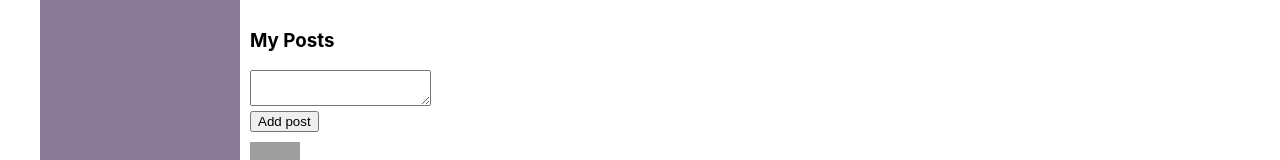
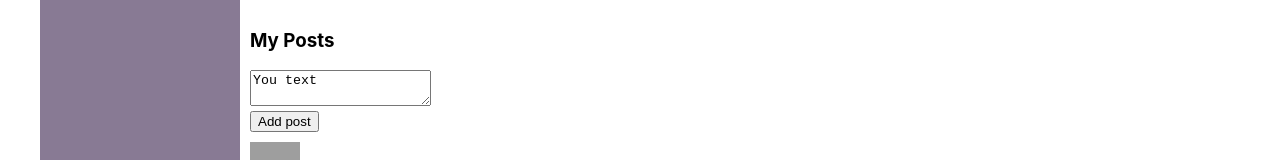
Before and after one commit to IhorKonan/reactSocialNetwork, a React (Create React App) app: page /profile in a window 1280 px wide. Shown: the part 854-1014 px from the top of the page. Built offline with nearby package versions, Linux system fonts and the light colour scheme; grey boxes are pictures that could not be loaded.

Commit message:
redux / FLUX

```diff
--- a/src/App.js
+++ b/src/App.js
@@ -1,6 +1,6 @@
 import React from 'react';
 import './App.css';
-import {BrowserRouter, Route} from 'react-router-dom';
+import { Route } from 'react-router-dom';
 import Dialogs from './comoponents/dialogs/Dialogs';
 import Header from './comoponents/header/Header';
 import Navbar from './comoponents/navbar/Navbar';
@@ -12,21 +12,19 @@ import Settings from './comoponents/settings/Settings';
 
 
 
-const App = () => {
+const App = (props) => {
   return(
-      <BrowserRouter>
         <div className='app-wraper'>
           <Header />
           <Navbar />
           <div className='app-wrapper-content'>
-              <Route path='/profile' render={ () => <Profile />} />
-              <Route path='/dialogs' render={ () => <Dialogs />} />
+              <Route path='/profile' render={ () => <Profile profilePage={props.state.profilePage} addPost={props.addPost} updateNewPostText={props.updateNewPostText}/>} />
+              <Route path='/dialogs' render={ () => <Dialogs state={props.state.dialogsPage}/>} />
               <Route path='/news' render={ () => <News />} />
               <Route path='/music' render={ () => <Music />} />
               <Route path='/settings' render={ () => <Settings />} />
           </div>
         </div>
-      </BrowserRouter>
   );
 }
 
--- a/src/comoponents/dialogs/Dialogs.jsx
+++ b/src/comoponents/dialogs/Dialogs.jsx
@@ -5,25 +5,8 @@ import Message from './message/Message';
 
 const Dialogs = (props) => {
 
-    let dialogsData = [
-        {id:1, name:'Ihor'},
-        {id:2, name:'Sveta'},
-        {id:3, name:'Viktor'},
-        {id:4, name:'Andrey'},
-        {id:5, name:'Katya'},
-        {id:6, name:'Valery'},
-    ]
-    let messageseData = [
-        {id:1, message:'Hi'},
-        {id:2, message:'How are you?'},
-        {id:3, message:'Yo'},
-        {id:4, message:'Hello'},
-        {id:5, message:'Where you?'},
-        {id:6, message:'How much?'},
-    ]
-
-    let dialogsElements = dialogsData.map(d => <DialogsItem name={d.name} id={d.id}/>);
-    let messagesElements = messageseData.map(m => <Message message={m.message} />)
+    let dialogsElements = props.state.dialogs.map(d => <DialogsItem name={d.name} id={d.id}/>);
+    let messagesElements = props.state.messages.map(m => <Message message={m.message} />)
 
     return (
         <div className={s.dialogs}>
--- a/src/comoponents/profile/Profile.jsx
+++ b/src/comoponents/profile/Profile.jsx
@@ -3,11 +3,11 @@ import MyPost from './mypost/MyPost';
 import s from './Profile.module.css'
 import Profileinfo from './profileinfo/Profileinfo';
 
-const Profile = () => {
+const Profile = (props) => {
   return (
     <div>
       <Profileinfo />
-      <MyPost />
+      <MyPost posts={props.profilePage.posts} newPostText={props.profilePage.newPostText} addPost={props.addPost} updateNewPostText={props.updateNewPostText}/>
     </div>
   );
 }
--- a/src/comoponents/profile/mypost/MyPost.jsx
+++ b/src/comoponents/profile/mypost/MyPost.jsx
@@ -2,25 +2,29 @@ import React from 'react';
 import s from './MyPost.module.css'
 import Post from './post/Post';
 
-const MyPost = () => {
+const MyPost = (props) => {
 
-  let postsDatas = [
-    {id:1, message:'Hi, how are you?', likeCount: 12},
-    {id:2, message:"Guitar HERO!!", likeCount: 25},
-    {id:2, message:"It's my second post", likeCount: 11},
-    {id:2, message:"It's my first post", likeCount: 16},
-  ]
-  let postsElements = postsDatas.map(p => <Post message={p.message} likeCount={p.likeCount} />)
+  let postsElements = props.posts.map(p => <Post message={p.message} likeCount={p.likeCount} />)
+  let newPostElement = React.createRef();
+
+  let addPost = () => {
+    props.addPost();
+  }
+
+  let onPostChange = () => {
+    let text = newPostElement.current.value;
+    props.updateNewPostText(text);
+  }
 
   return (
     <div className={s.postsBlocks}>
       <h3>My Posts</h3>
       <div>
         <div>
-          <textarea></textarea>
+          <textarea ref={newPostElement} value={props.newPostText} onChange={onPostChange}></textarea>
         </div>
         <div>
-         <button>Add post</button>
+         <button onClick={ addPost }>Add post</button>
         </div>
       </div>
       <div className={s.posts}>
--- a/src/index.js
+++ b/src/index.js
@@ -1,38 +1,6 @@
-import React from 'react';
-import ReactDOM from 'react-dom';
-import './index.css';
-import App from './App';
+import { rerenderEntireTree } from './render';
 import reportWebVitals from './reportWebVitals';
+import state from './redux/state.js';
 
-
-let dialogsData = [
-  {id:1, name:'Ihor'},
-  {id:2, name:'Sveta'},
-  {id:3, name:'Viktor'},
-  {id:4, name:'Andrey'},
-  {id:5, name:'Katya'},
-  {id:6, name:'Valery'},
-]
-let messageseData = [
-  {id:1, message:'Hi'},
-  {id:2, message:'How are you?'},
-  {id:3, message:'Yo'},
-  {id:4, message:'Hello'},
-  {id:5, message:'Where you?'},
-  {id:6, message:'How much?'},
-]
-let postsDatas = [
-  {id:1, message:'Hi, how are you?', likeCount: 12},
-  {id:2, message:"Guitar HERO!!", likeCount: 25},
-  {id:2, message:"It's my second post", likeCount: 11},
-  {id:2, message:"It's my first post", likeCount: 16},
-]
-ReactDOM.render(
-    <App />,
-  document.getElementById('root')
-);
-
-// If you want to start measuring performance in your app, pass a function
-// to log results (for example: reportWebVitals(console.log))
-// or send to an analytics endpoint. Learn more: https://bit.ly/CRA-vitals
+rerenderEntireTree(state);
 reportWebVitals();
--- /dev/null
+++ b/src/redux/state.js
@@ -0,0 +1,50 @@
+import { rerenderEntireTree } from "../render";
+
+    let state = {
+        profilePage: {
+            posts: [
+        {id:1, message:'Hi, how are you?', likeCount: 12},
+        {id:2, message:"Guitar HERO!!", likeCount: 25},
+        {id:2, message:"It's my second post", likeCount: 11},
+        {id:2, message:"It's my first post", likeCount: 16},
+        ],
+            newPostText: 'You text'
+        },
+        dialogsPage: {
+           messages: [
+            {id:1, message:'Hi'},
+            {id:2, message:'How are you?'},
+            {id:3, message:'Yo'},
+            {id:4, message:'Hello'},
+            {id:5, message:'Where you?'},
+            {id:6, message:'How much?'},
+          ],
+            dialogs: [
+            {id:1, name:'Ihor'},
+            {id:2, name:'Sveta'},
+            {id:3, name:'Viktor'},
+            {id:4, name:'Andrey'},
+            {id:5, name:'Katya'},
+            {id:6, name:'Valery'},
+          ]
+        }
+
+  }
+
+  export let addPost = () => {
+      let newPost = {
+          id: 5,
+          message: state.profilePage.newPostText,
+          likeCount: 0
+      };
+      state.profilePage.posts.push(newPost);
+      state.profilePage.newPostText = '';
+      rerenderEntireTree(state);
+  }
+
+  export let updateNewPostText = (newText) => {
+    state.profilePage.newPostText = newText;
+    rerenderEntireTree(state);
+}
+
+  export default state;
--- /dev/null
+++ b/src/render.js
@@ -0,0 +1,14 @@
+import React from 'react';
+import ReactDOM from 'react-dom';
+import './index.css';
+import App from './App';
+import {addPost, updateNewPostText} from './redux/state.js';
+import { BrowserRouter } from 'react-router-dom';
+
+
+export let rerenderEntireTree = (state) => {
+  ReactDOM.render(
+    <BrowserRouter><App state={state} addPost={addPost} updateNewPostText={updateNewPostText}/></BrowserRouter>,
+  document.getElementById('root')
+);
+}
```
